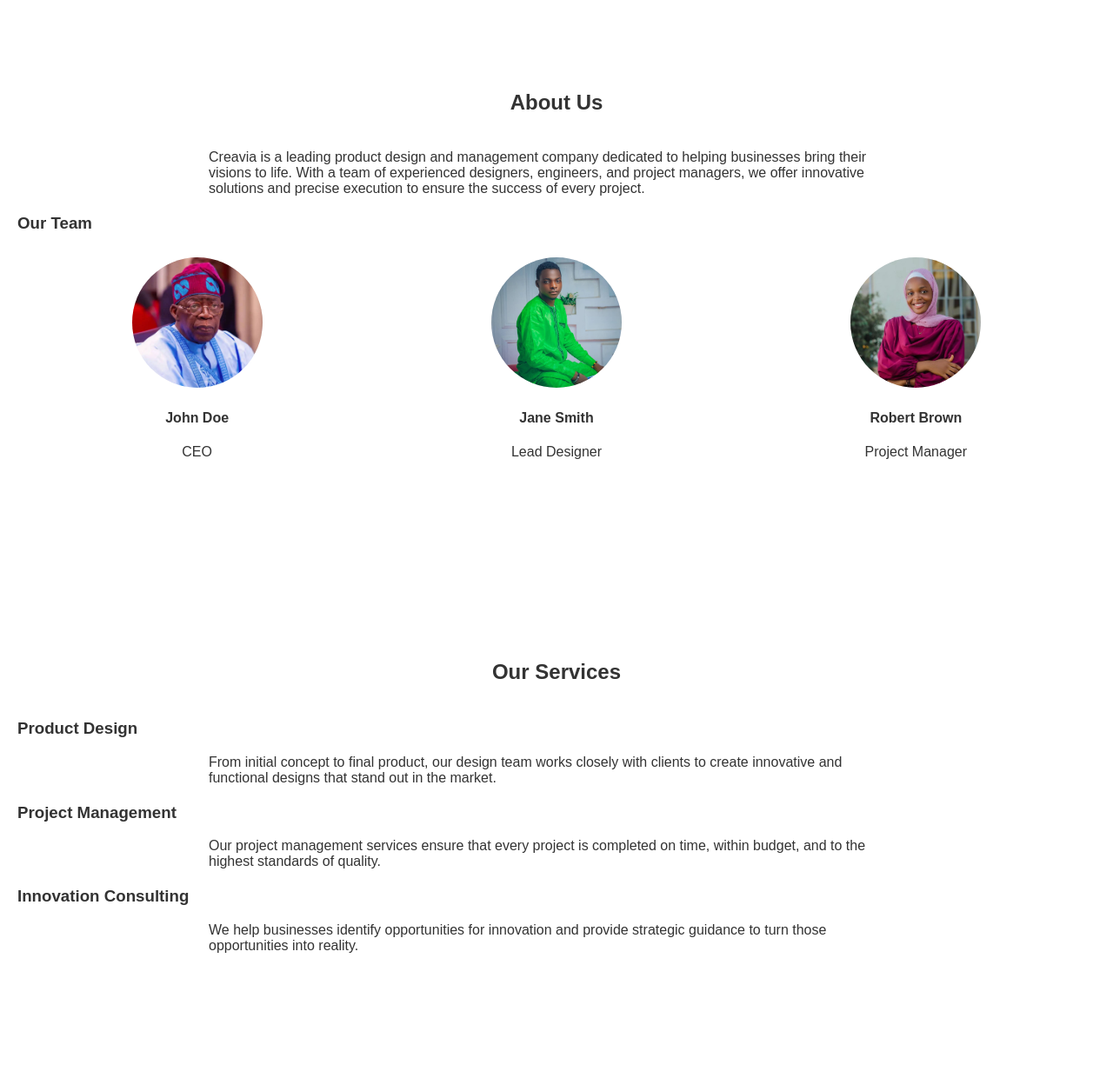
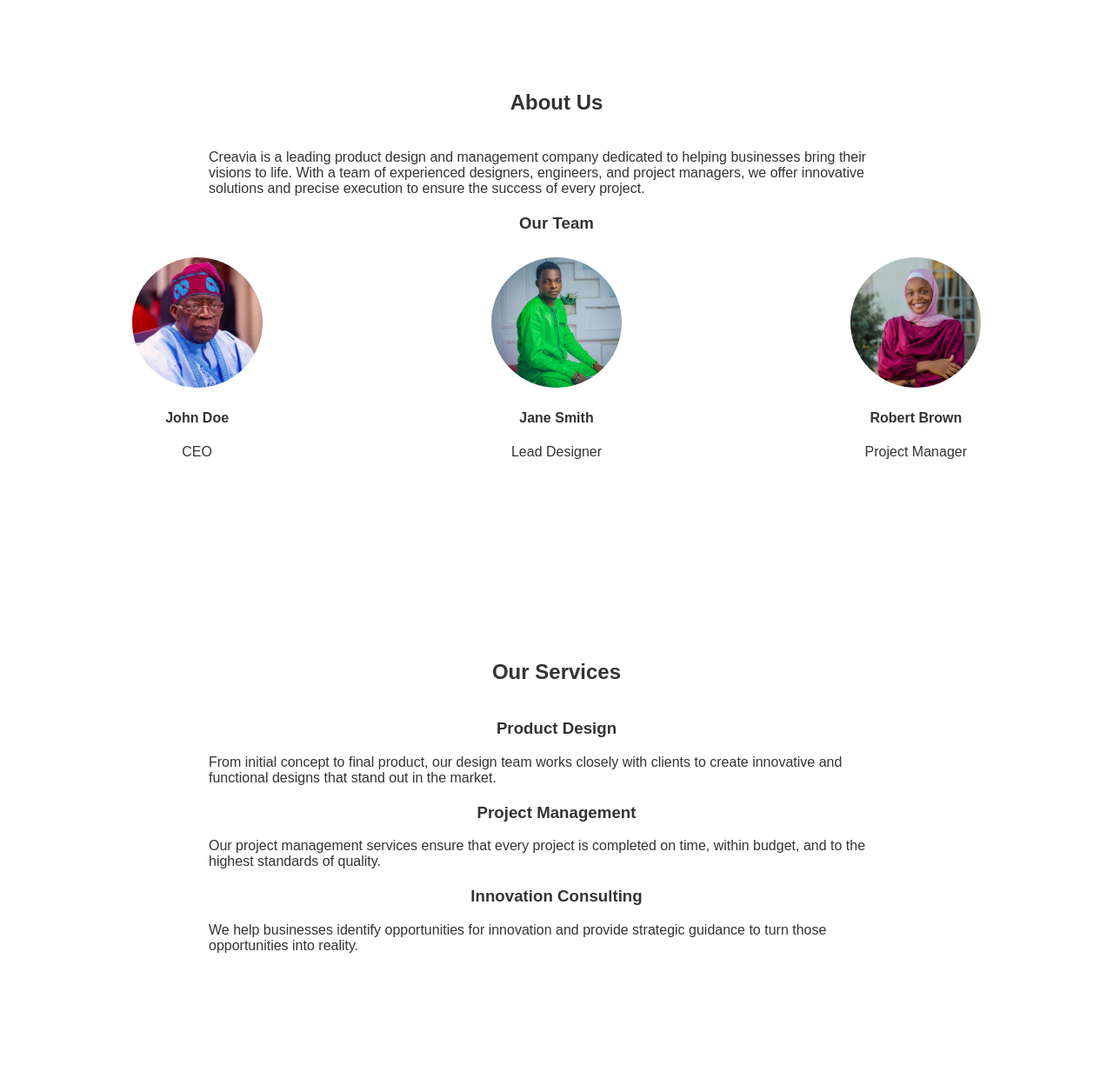
Before and after one commit to Hitargot/Project-design-frontend, a PHP site: page / in a window 1280 px wide. Shown: the part 1552-2792 px from the top of the page at 87% size. Run offline with PHP 8.4, Linux system fonts and the light colour scheme.

Commit message:
Update Styles.css

```diff
--- a/Styles.css
+++ b/Styles.css
@@ -136,6 +136,10 @@ section h2 {
 section p {
     max-width: 800px;
     margin: 0 auto 20px;
+}
+
+h3 {
+    text-align: center;
 }
 
 .about .team {
```
